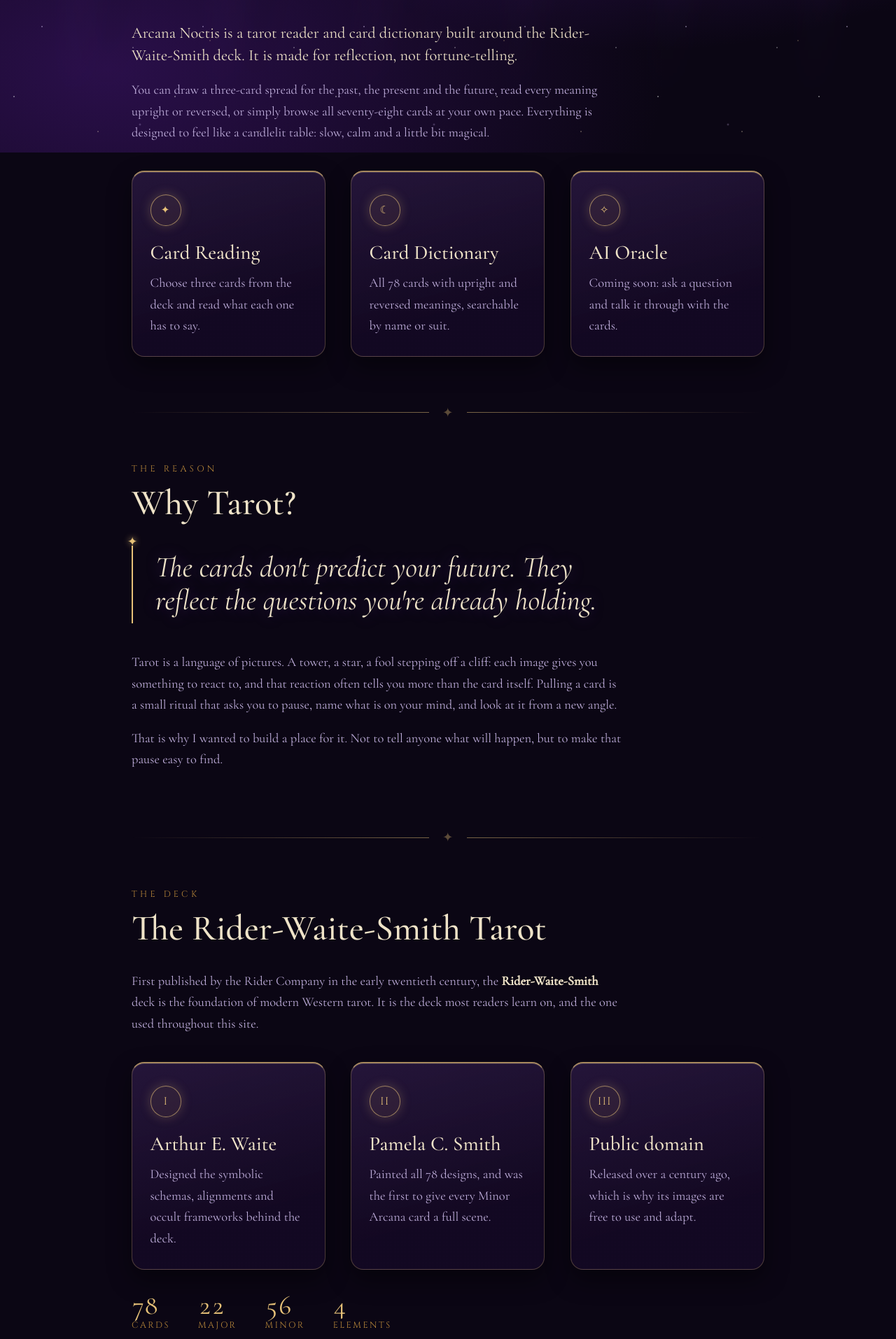
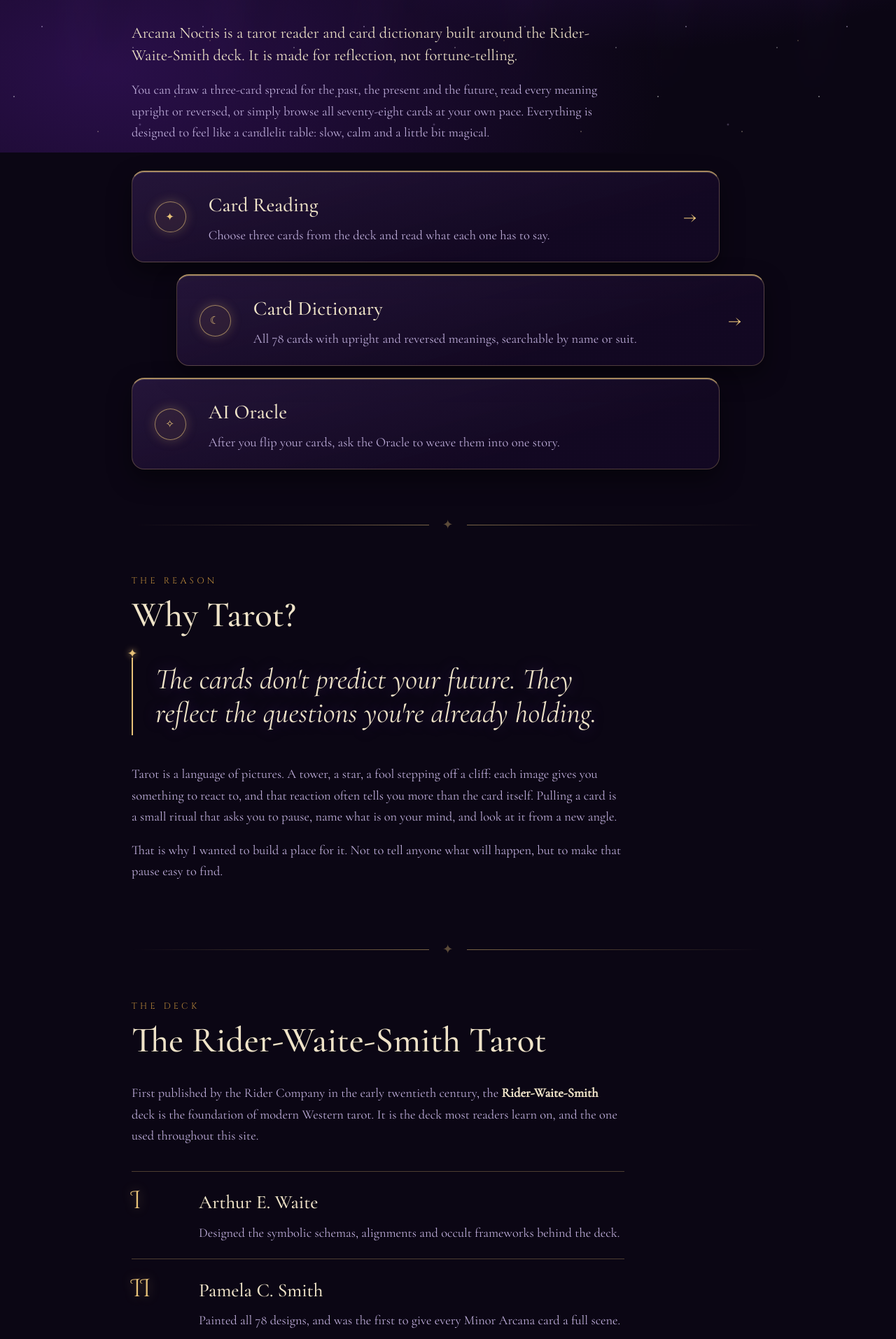
Before and after one commit to victoria-nikolaeva04/project_tarot_card, a Flask app: page /about in a window 1280 px wide. Shown: the part 582-2496 px from the top of the page at 70% size. Run offline with Flask 3, Linux system fonts and the light colour scheme.

Commit message:
Updated the About's & Landing Page's content

```diff
--- a/static/about.css
+++ b/static/about.css
@@ -7,7 +7,7 @@
      4. The site (feature tiles)
      5. Why tarot (pull quote)
      6. The creator
-     7. The deck (history + elemental kingdoms)
+     7. The deck (text notes + elemental kingdoms)
      8. How it's built
      9. Responsive
    ========================================================= */
@@ -104,15 +104,37 @@
 
 
 /* ---------- The Site Section ---------- */
-.feature_grid {
-    display: grid;
-    grid-template-columns: repeat(3, 1fr);
-    gap: clamp(1.25rem, 3vw, 2.25rem);
+/* wide rows instead of a grid of small tiles */
+.feature_list {
+    display: flex;
+    flex-direction: column;
+    gap: 1.1rem;
     margin-top: 2.5rem;
 }
 
-.feature_tile { display: block; text-decoration: none; }
-.feature_tile--soon { opacity: 0.7; }
+.feature_tile {
+    display: grid;
+    grid-template-columns: auto 1fr auto;
+    align-items: center;
+    column-gap: clamp(1rem, 3vw, 2rem);
+    padding: 1.4rem clamp(1.2rem, 3vw, 2rem);
+    text-decoration: none;
+}
+.feature_tile:nth-child(even) { margin-left: clamp(0rem, 6vw, 4rem); }
+.feature_tile:nth-child(odd)  { margin-right: clamp(0rem, 6vw, 4rem); }
+.feature_tile .item_num { margin-bottom: 0; }
+.feature_tile h3 { margin-top: 0; }
+.feature_tile p { margin: 0; }
+
+/* the Oracle tile reacts to hover like the others but is not a link */
+.feature_tile--static { grid-template-columns: auto 1fr; cursor: default; }
+
+.feature_arrow {
+    font-size: 1.8rem;
+    color: var(--gold);
+    transition: transform 0.4s cubic-bezier(0.3, 1.6, 0.5, 1);
+}
+.feature_tile:hover .feature_arrow { transform: translateX(8px); }
 
 
 /* ---------- Why Tarot Section ---------- */
@@ -144,12 +166,35 @@
 
 /* ---------- The Deck Section ---------- */
 /* ---------- The Deck: History ---------- */
-.history_grid {
+/* plain text, no cards: big numerals and ruled lines keep the focus on the words */
+.deck_notes {
+    max-width: 44rem;
+    margin-top: 2.2rem;
+    border-top: 1px solid rgba(230, 193, 120, 0.3);
+}
+.deck_note {
     display: grid;
-    grid-template-columns: repeat(3, 1fr);
-    gap: clamp(1.25rem, 3vw, 2.25rem);
-    margin-top: 2.5rem;
+    grid-template-columns: 4.5rem 1fr;
+    column-gap: 1.5rem;
+    align-items: baseline;
+    padding: 1.4rem 0;
+    border-bottom: 1px solid rgba(230, 193, 120, 0.3);
 }
+.deck_numeral {
+    font-family: var(--font-display);
+    font-size: 2.2rem;
+    line-height: 1;
+    color: var(--gold);
+    text-shadow: 0 0 16px rgba(230, 193, 120, 0.4);
+}
+.deck_note h3 {
+    margin: 0 0 0.3rem;
+    font-family: var(--font-body);
+    font-size: 1.7rem;
+    font-weight: 500;
+    color: var(--parchment);
+}
+.deck_note p { margin: 0; font-size: 1.15rem; color: var(--muted); }
 
 /* ---------- The Deck: Elemental Kingdoms ---------- */
 .symbolism_grid {
@@ -194,26 +239,21 @@
     color: var(--tint);
 }
 
-.suit_box:hover {
-    border-color: var(--tint);
-    box-shadow: inset 0 1px 0 rgba(255, 255, 255, 0.2), 0 20px 44px rgba(0, 0, 0, 0.55),
-                0 0 30px color-mix(in srgb, var(--tint) 40%, transparent);
-}
-
-
 /* ---------- Responsive ---------- */
-@media (max-width: 900px) {
-    .symbolism_grid { grid-template-columns: repeat(2, 1fr); }
-}
-
 @media (max-width: 760px) {
-    .feature_grid,
-    .history_grid { grid-template-columns: 1fr; }
+    .feature_tile:nth-child(n) { margin-inline: 0; }
+    .feature_arrow { display: none; }
+    .feature_tile { grid-template-columns: auto 1fr; }
+    .deck_note { grid-template-columns: 3rem 1fr; column-gap: 1rem; }
     .creator { grid-template-columns: 1fr; justify-items: center; }
     .tech_flow { flex-direction: column; }
     .flow_arrow { transform: rotate(90deg); }
 }
 
+@media (max-width: 900px) {
+    .symbolism_grid { grid-template-columns: repeat(2, 1fr); }
+}
+
 @media (max-width: 480px) {
     .symbolism_grid { grid-template-columns: 1fr; }
 }
--- a/templates/about.html
+++ b/templates/about.html
@@ -65,21 +65,29 @@
                 <p class="reveal" style="--i:1">You can draw a three-card spread for the past, the present and the future, read every meaning upright or reversed, or simply browse all seventy-eight cards at your own pace. Everything is designed to feel like a candlelit table: slow, calm and a little bit magical.</p>
             </div>
 
-            <div class="feature_grid">
-                <a class="feature_tile glass_card glass_card--lift reveal" data-reveal="scale" style="--i:1" href="{{ url_for('reading') }}">
+            <div class="feature_list">
+                <a class="feature_tile glass_card glass_card--lift reveal" data-reveal="left" style="--i:1" href="{{ url_for('reading') }}">
                     <span class="item_num" aria-hidden="true">✦</span>
+                    <div>
                         <h3>Card Reading</h3>
                         <p>Choose three cards from the deck and read what each one has to say.</p>
+                    </div>
+                    <span class="feature_arrow" aria-hidden="true">→</span>
                 </a>
-                <a class="feature_tile glass_card glass_card--lift reveal" data-reveal="scale" style="--i:2" href="{{ url_for('guide') }}">
+                <a class="feature_tile glass_card glass_card--lift reveal" data-reveal="right" style="--i:2" href="{{ url_for('guide') }}">
                     <span class="item_num" aria-hidden="true">☾</span>
+                    <div>
                         <h3>Card Dictionary</h3>
                         <p>All 78 cards with upright and reversed meanings, searchable by name or suit.</p>
+                    </div>
+                    <span class="feature_arrow" aria-hidden="true">→</span>
                 </a>
-                <div class="feature_tile feature_tile--soon glass_card reveal" data-reveal="scale" style="--i:3">
+                <div class="feature_tile feature_tile--static glass_card glass_card--lift reveal" data-reveal="left" style="--i:3">
                     <span class="item_num" aria-hidden="true">✧</span>
+                    <div>
                         <h3>AI Oracle</h3>
-                    <p>Coming soon: ask a question and talk it through with the cards.</p>
+                        <p>After you flip your cards, ask the Oracle to weave them into one story.</p>
+                    </div>
                 </div>
             </div>
         </section>
@@ -115,21 +123,27 @@
                 <p class="reveal" data-reveal="right">First published by the Rider Company in the early twentieth century, the <strong>Rider-Waite-Smith</strong> deck is the foundation of modern Western tarot. It is the deck most readers learn on, and the one used throughout this site.</p>
             </div>
 
-            <div class="history_grid">
-                <div class="history_item glass_card glass_card--lift reveal" data-reveal="scale" style="--i:1">
-                    <span class="item_num" aria-hidden="true">I</span>
+            <div class="deck_notes">
+                <div class="deck_note reveal" data-reveal="right" style="--i:1">
+                    <span class="deck_numeral" aria-hidden="true">I</span>
+                    <div>
                         <h3>Arthur E. Waite</h3>
                         <p>Designed the symbolic schemas, alignments and occult frameworks behind the deck.</p>
                     </div>
-                <div class="history_item glass_card glass_card--lift reveal" data-reveal="scale" style="--i:2">
-                    <span class="item_num" aria-hidden="true">II</span>
+                </div>
+                <div class="deck_note reveal" data-reveal="right" style="--i:2">
+                    <span class="deck_numeral" aria-hidden="true">II</span>
+                    <div>
                         <h3>Pamela C. Smith</h3>
                         <p>Painted all 78 designs, and was the first to give every Minor Arcana card a full scene.</p>
                     </div>
-                <div class="history_item glass_card glass_card--lift reveal" data-reveal="scale" style="--i:3">
-                    <span class="item_num" aria-hidden="true">III</span>
+                </div>
+                <div class="deck_note reveal" data-reveal="right" style="--i:3">
+                    <span class="deck_numeral" aria-hidden="true">III</span>
+                    <div>
                         <h3>Public domain</h3>
                         <p>Released over a century ago, which is why its images are free to use and adapt.</p>
+                    </div>
                 </div>
             </div>
 
@@ -146,25 +160,25 @@
             </div>
 
             <div class="symbolism_grid">
-                <div class="suit_box suit_wands glass_card glass_card--lift reveal" data-reveal="scale" style="--i:1">
+                <div class="suit_box suit_wands glass_card reveal" data-reveal="scale" style="--i:1">
                     <span class="suit_glyph" aria-hidden="true">🜂</span>
                     <h3>Wands</h3>
                     <strong>Fire</strong>
                     <p>Passion, creativity, willpower and ambition.</p>
                 </div>
-                <div class="suit_box suit_cups glass_card glass_card--lift reveal" data-reveal="scale" style="--i:2">
+                <div class="suit_box suit_cups glass_card reveal" data-reveal="scale" style="--i:2">
                     <span class="suit_glyph" aria-hidden="true">🜄</span>
                     <h3>Cups</h3>
                     <strong>Water</strong>
                     <p>Emotions, relationships, intuition and healing.</p>
                 </div>
-                <div class="suit_box suit_swords glass_card glass_card--lift reveal" data-reveal="scale" style="--i:3">
+                <div class="suit_box suit_swords glass_card reveal" data-reveal="scale" style="--i:3">
                     <span class="suit_glyph" aria-hidden="true">🜁</span>
                     <h3>Swords</h3>
                     <strong>Air</strong>
                     <p>Intellect, truth, conflict and clear communication.</p>
                 </div>
-                <div class="suit_box suit_pents glass_card glass_card--lift reveal" data-reveal="scale" style="--i:4">
+                <div class="suit_box suit_pents glass_card reveal" data-reveal="scale" style="--i:4">
                     <span class="suit_glyph" aria-hidden="true">🜃</span>
                     <h3>Pentacles</h3>
                     <strong>Earth</strong>
```
Also changed, not shown: templates/index.html (+6 -5 lines). Lines whose indentation alone changed are shown as unchanged.
